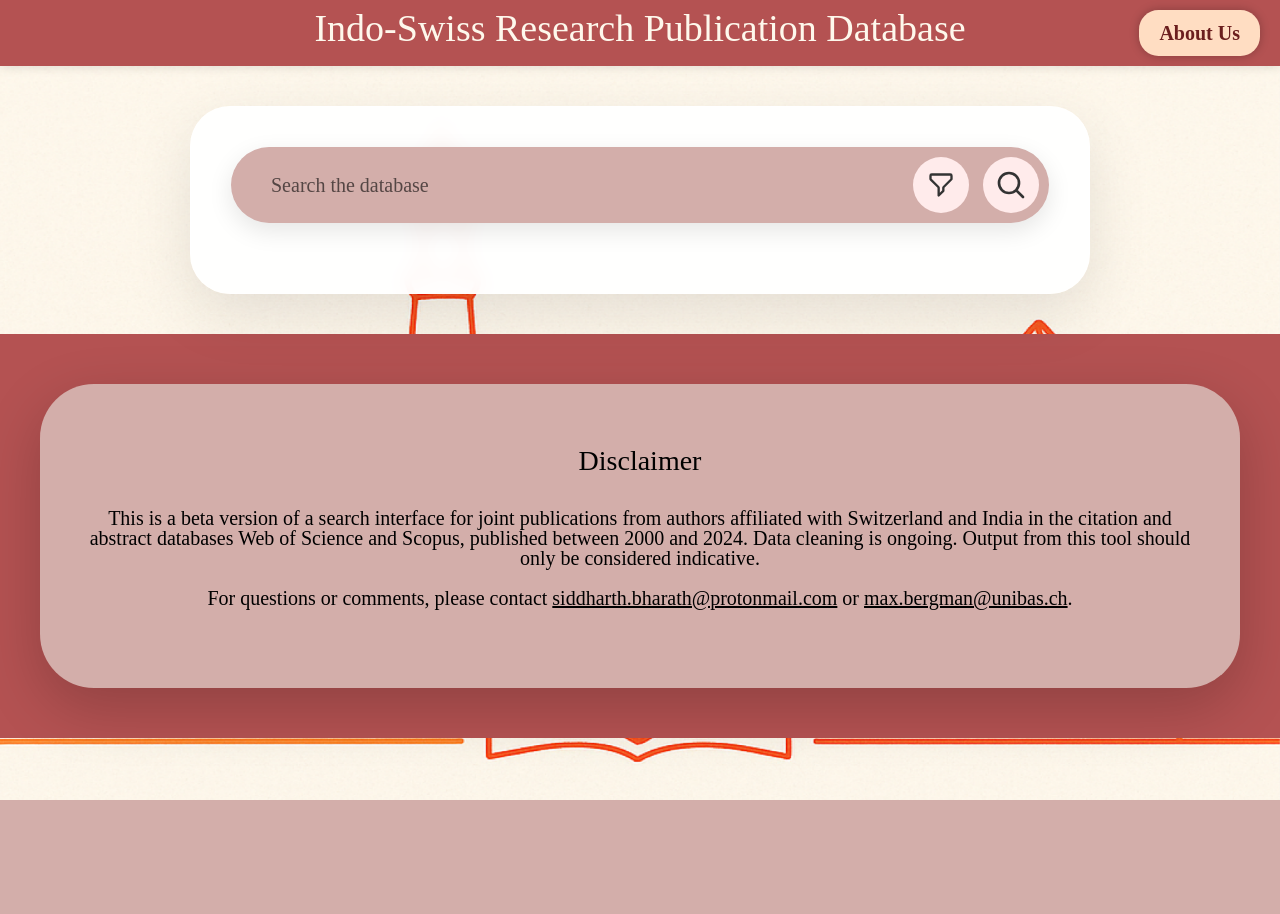
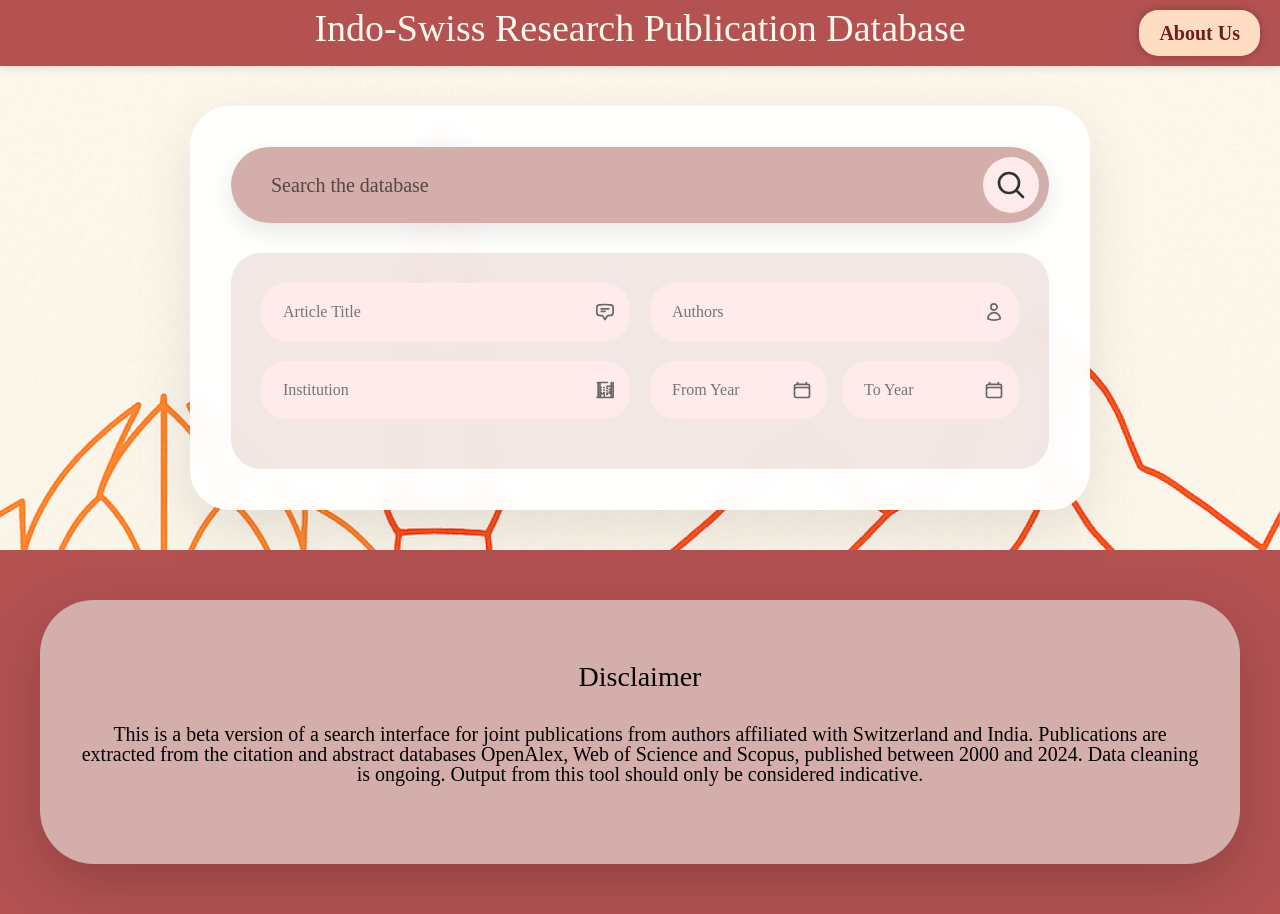
Before and after one commit to pranshh/indo-swiss-collab, a Flask app: page / in a window 1280 px wide. Before the commit the page ends 800 px from the top, so only its background shows below. Run offline with Flask 3, Linux system fonts and the light colour scheme; parts of the project's set-up code (start-up, migrations or seed data) failed here and were passed over.

Commit message:
Removed toggle filters in index

```diff
--- a/search-application/templates/index.html
+++ b/search-application/templates/index.html
@@ -33,11 +33,6 @@
                             placeholder="Search the database"
                             id="mainSearch"
                         >
-                        <button type="button" class="filter-toggle" id="filterToggle">
-                            <svg class="filter-icon" fill="none" stroke="currentColor" viewBox="0 0 24 24">
-                                <path stroke-linecap="round" stroke-linejoin="round" d="M3 4a1 1 0 011-1h16a1 1 0 011 1v2.586a1 1 0 01-.293.707l-6.414 6.414a1 1 0 00-.293.707V17l-4 4v-6.586a1 1 0 00-.293-.707L3.293 7.414A1 1 0 013 6.707V4z"/>
-                            </svg>
-                        </button>
                         <button type="submit" class="search-button">
                             <svg class="search-icon" fill="none" stroke="currentColor" viewBox="0 0 24 24">
                                 <path stroke-linecap="round" stroke-linejoin="round" d="m21 21-5.197-5.197m0 0A7.5 7.5 0 1 0 5.196 5.196a7.5 7.5 0 0 0 10.607 10.607z"/>
@@ -47,7 +42,7 @@
                 </div>
 
                 <!-- Advanced Filters -->
-                <div class="advanced-filters" id="advancedFilters">
+                <div class="advanced-filters show" id="advancedFilters">
                     <div class="filter-grid">
                         <div class="filter-group">
                             <input type="text" class="filter-input" name="title" placeholder="Article Title">
@@ -95,14 +90,7 @@
         <div class="disclaimer-card">
             <h2 class="disclaimer-title">Disclaimer</h2>
             <p class="disclaimer-text">
-                This is a beta version of a search interface for joint publications from authors affiliated with Switzerland and India in the citation and abstract databases Web of Science and Scopus, published between 2000 and 2024. Data cleaning is ongoing. Output from this tool should only be considered indicative.
-            </p>
-            <p class="disclaimer-text">
-                For questions or comments, please contact
-                <a href="mailto:siddharth.bharath@protonmail.com" class="disclaimer-email">siddharth.bharath@protonmail.com</a>
-                or
-                <a href="mailto:max.bergman@unibas.ch" class="disclaimer-email">max.bergman@unibas.ch</a>.
-            </p>
+                This is a beta version of a search interface for joint publications from authors affiliated with Switzerland and India. Publications are extracted from the citation and abstract databases OpenAlex, Web of Science and Scopus, published between 2000 and 2024. Data cleaning is ongoing. Output from this tool should only be considered indicative.            </p>
         </div>
     </footer>
     <script src="https://cdn.jsdelivr.net/npm/bootstrap@5.3.0/dist/js/bootstrap.bundle.min.js"></script>
```
